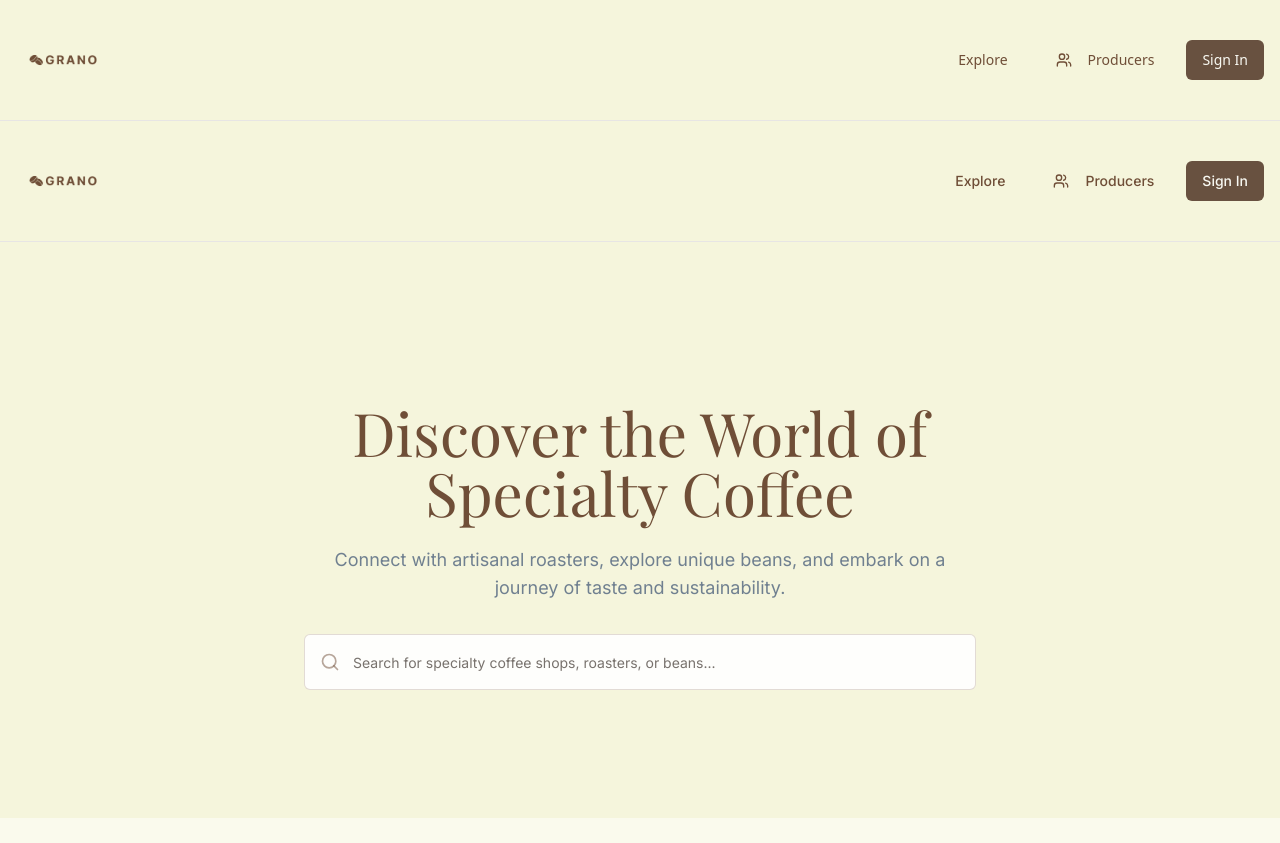
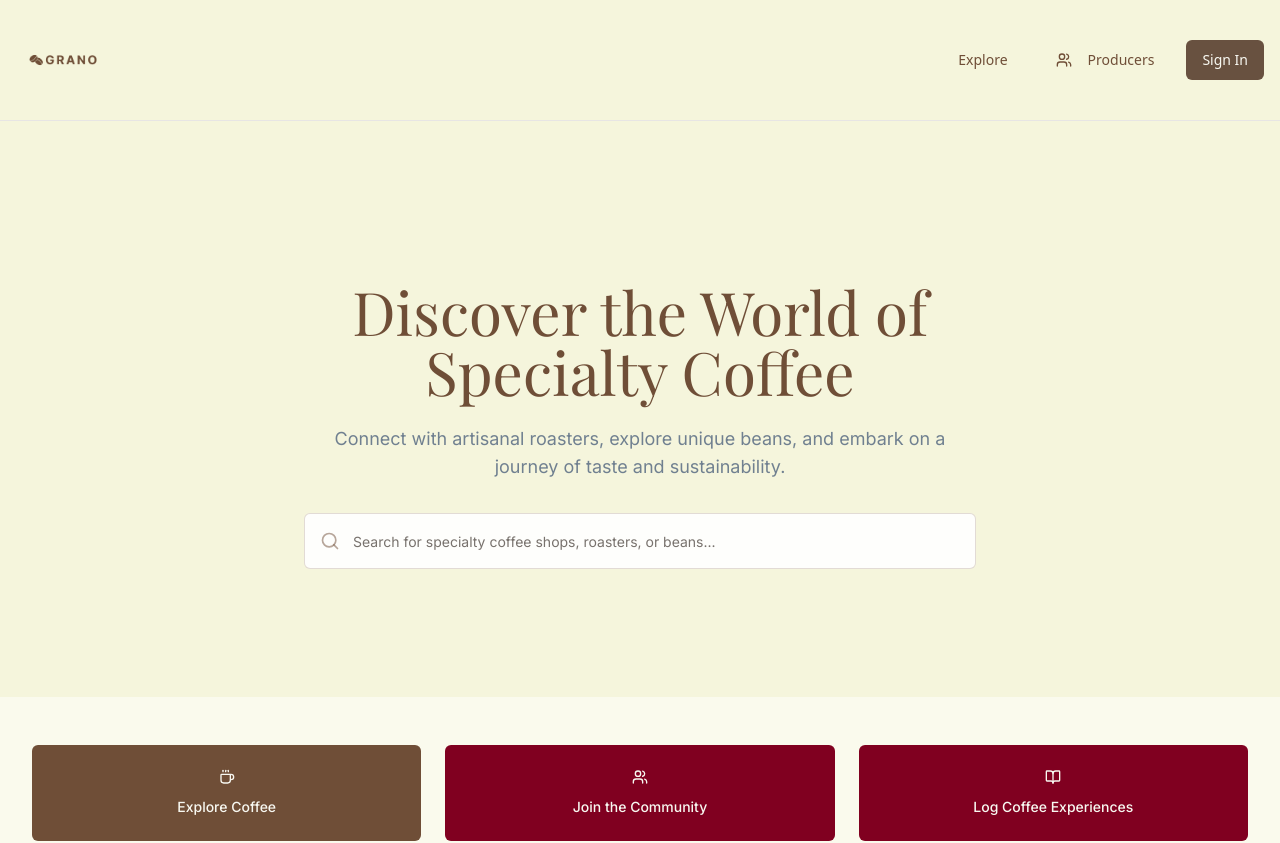
Before and after one commit to omardelachica/grano-published, a React (Vite) app: page / in a window 1280 px wide. Shown: the top 843 px of the page. Built offline with nearby package versions, Linux system fonts and the light colour scheme; a web font is replaced by a local one.

Commit message:
Fix duplicated top bar
Removed the duplicate top bar from the application to ensure a cleaner and more user-friendly interface.
[skip gpt_engineer]

```diff
--- a/src/pages/Index.tsx
+++ b/src/pages/Index.tsx
@@ -1,4 +1,3 @@
-import { Navbar } from "@/components/Navbar";
 import { HeroSection } from "@/components/HeroSection";
 import { CallToAction } from "@/components/CallToAction";
 import { FeaturedSection } from "@/components/FeaturedSection";
@@ -9,7 +8,6 @@ import { Footer } from "@/components/Footer";
 const Index = () => {
   return (
     <div className="min-h-screen bg-cream font-inter">
-      <Navbar />
       <HeroSection />
       <CallToAction />
       <FeaturedSection />
```
